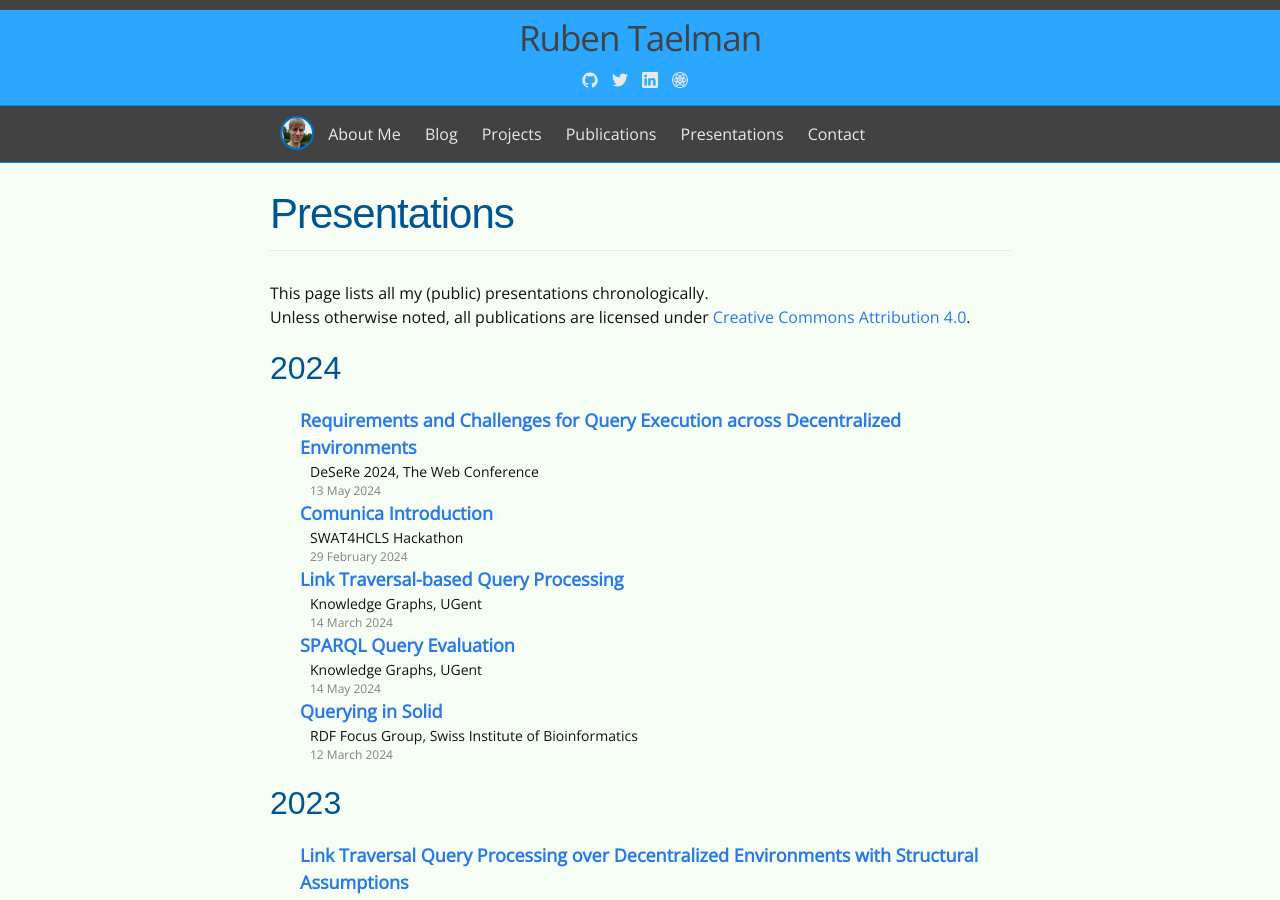
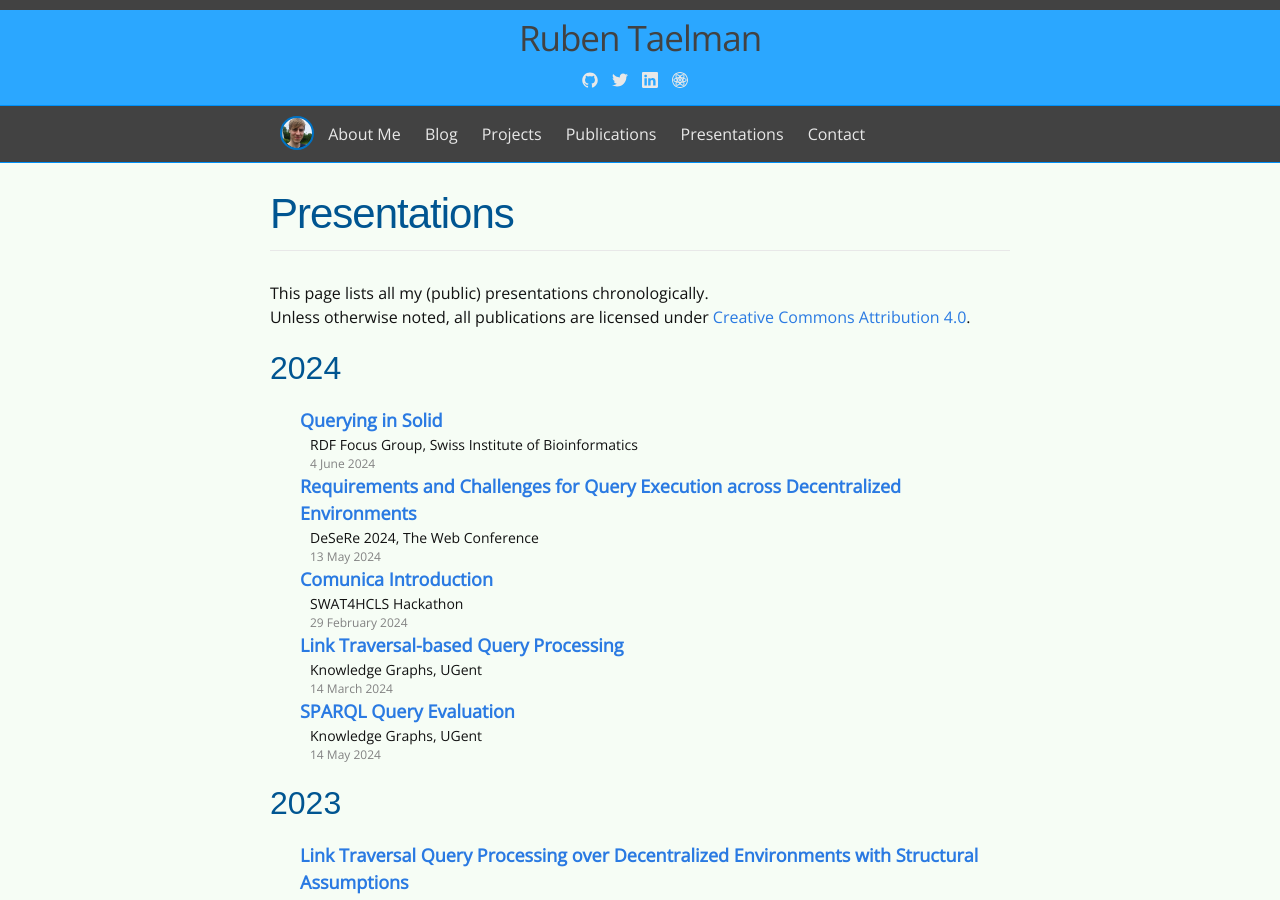
Before and after one commit to rubensworks/rubensworks.net, a Jekyll site: the page built from presentations.md, in a window 1280 px wide and 900 px high. Built offline with Jekyll 4.4.1, drawn with Linux system fonts in a browser that asks for light colours; some web fonts are replaced; some of the changed lines change nothing that is shown.

Commit message:
Update date for 2024-sib-solidquery

```diff
--- a/_data/presentations.yml
+++ b/_data/presentations.yml
@@ -1,3 +1,8 @@
+"2024-sib-solidquery":
+    title: "Querying in Solid"
+    venue: "RDF Focus Group, Swiss Institute of Bioinformatics"
+    date: "4 June 2024"
+    url: "https://www.rubensworks.net/raw/slides/2024/sib-solidquery/"
 "2024-webconf-desere-querydecentralized":
     title: "Requirements and Challenges for Query Execution across Decentralized Environments"
     venue: "DeSeRe 2024, The Web Conference"
@@ -18,11 +23,6 @@
     venue: "Knowledge Graphs, UGent"
     date: "14 May 2024"
     url: "https://www.rubensworks.net/raw/slides/2024/ugent-knowledgegraphs-sparqlengines/"
-"2024-sib-solidquery":
-    title: "Querying in Solid"
-    venue: "RDF Focus Group, Swiss Institute of Bioinformatics"
-    date: "12 March 2024"
-    url: "https://www.rubensworks.net/raw/slides/2024/sib-solidquery/"
 
 "2023-iswc-solidquery":
     title: "Link Traversal Query Processing over Decentralized Environments with Structural Assumptions"
```
